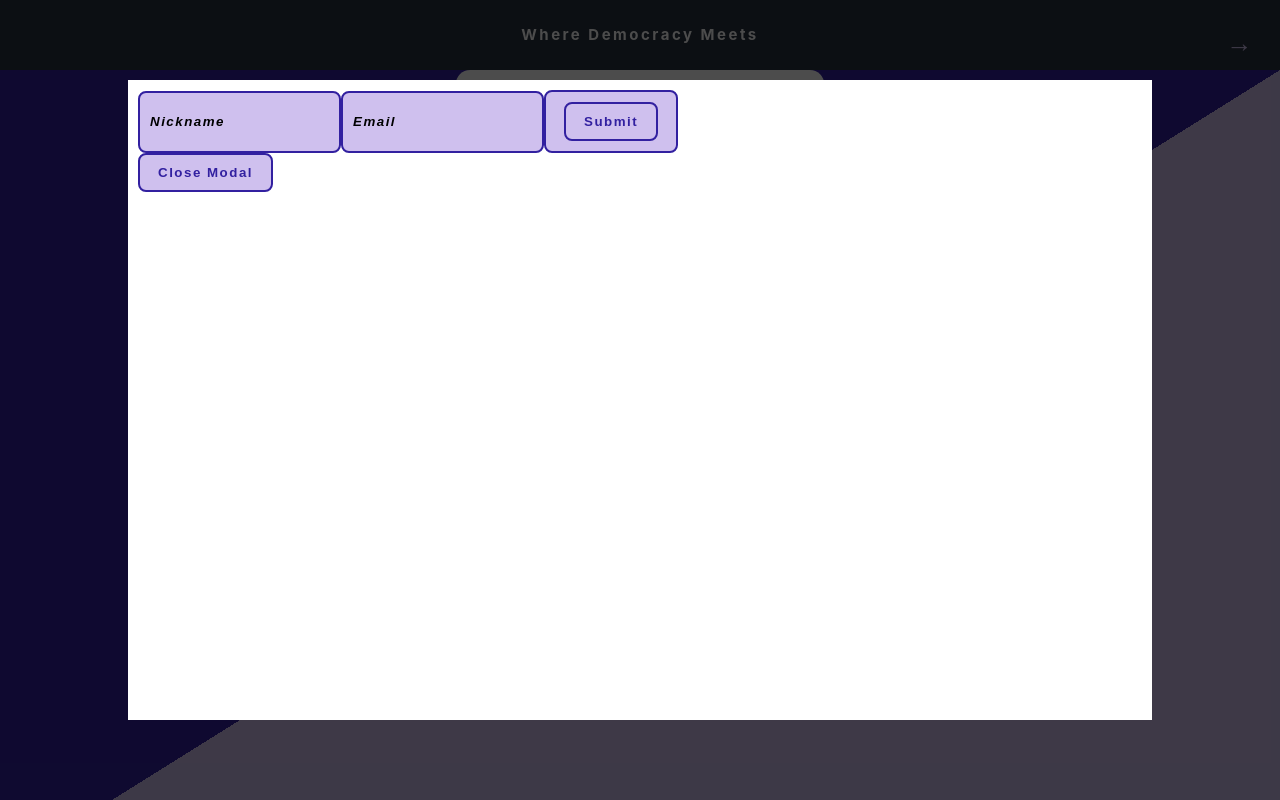
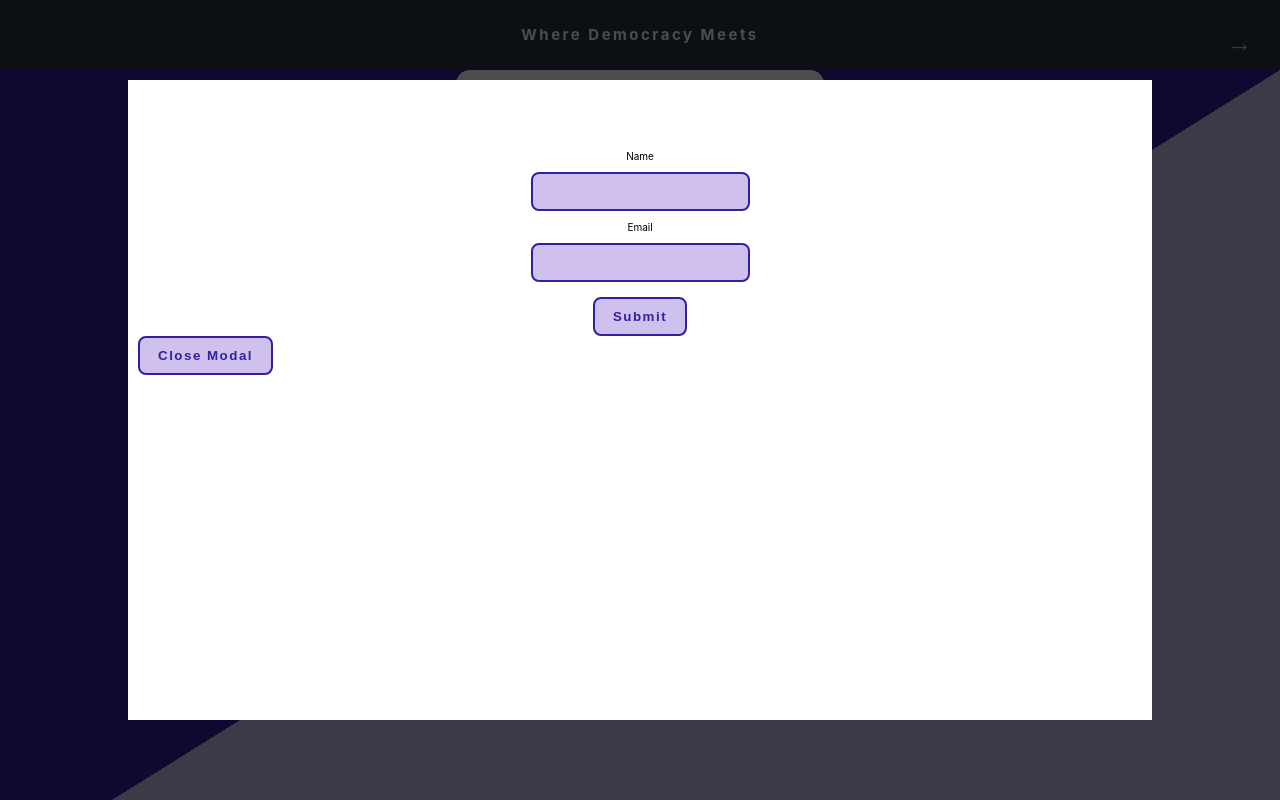
Before and after one commit to aaspinwall/collab, a Next.js app in the folder frontend/: page /development in a window 1280 px wide. Both pictures are taken after a click on the button "Open Modal". Shown: the top 800 px of the page. Built offline with nearby package versions, Linux system fonts and the light colour scheme.

Commit message:
add styles to the children form of Modal component in /development page

```diff
--- a/frontend/components/ui/modal/index.jsx
+++ b/frontend/components/ui/modal/index.jsx
@@ -39,6 +39,10 @@ const Modal = ({children}) => {
                     left: 10%;
                     padding: 1em;
                   }
+                  & button {
+                      position: relative;
+                      top: 220px;
+                  }
                 `}</style>
               </div>
             </ClientOnlyPortal>
--- a/frontend/pages/development/index.js
+++ b/frontend/pages/development/index.js
@@ -3,7 +3,7 @@ import Timer from "../../components/timer";
 import Card from "../../components/ui/card";
 import CopyToClipBoardButton from "../../components/ui/copytoclipboard";
 import Modal from "../../components/ui/modal";
-import UserForm from "../../components/UserForm"
+import styled from 'styled-components';
 
 export default function Development() {
   // Testing Copy to clipboard
@@ -45,8 +45,30 @@ export default function Development() {
       </Card>
       <Timer time={50} {...state} />
       <Modal>
-        <UserForm />
+        <StyledForm>
+          <label>Name</label>
+          <input />
+          <label>Email</label>
+          <input />
+          <button className="button">Submit</button>
+        </StyledForm>
       </Modal>
     </>
   );
 }
+
+
+
+const StyledForm = styled.form`
+  display: flex;
+  flex-direction: column;
+  align-items: center;
+  padding-top: 50px;
+  & label {
+    padding: 10px;
+  }
+  .button {
+    margin-top: 15px;
+  }
+
+`
```
